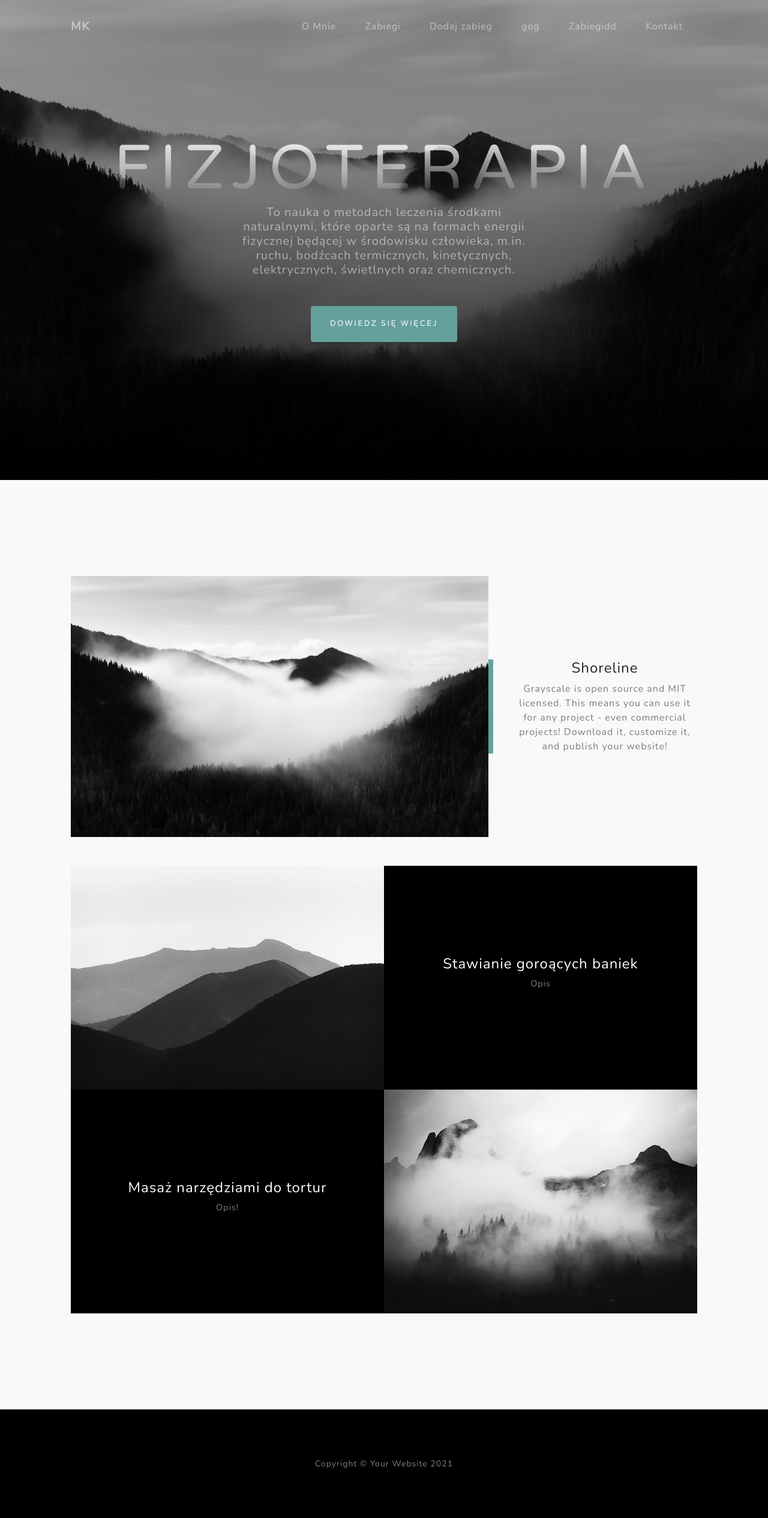
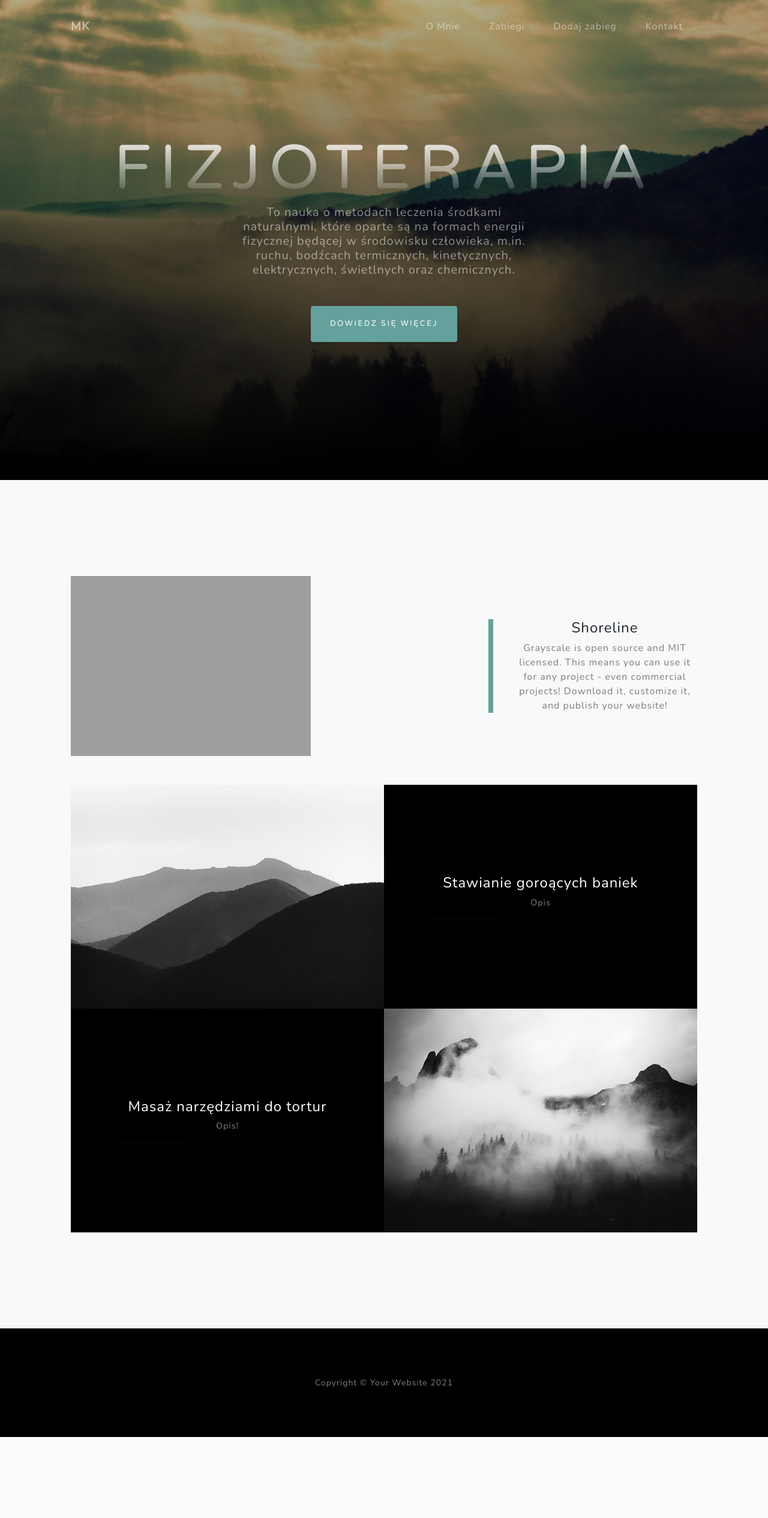
Before and after one commit to KamilKamilK/Fizjoterapy, a Symfony app: template templates/fizjoterapy/procedure.html.twig in a window 1280 px wide. Shown: the whole page at 60% size. After the commit the page ends 2395 px from the top, so only its background shows below. Run offline with Twig, Linux system fonts and the light colour scheme; the template is opened without the code that fills it, so the values that code supplies are empty; some libraries are stand-ins or nearby versions; grey boxes are pictures that could not be loaded.

Commit message:
new front picture added

```diff
--- a/templates/fizjoterapy/procedure.html.twig
+++ b/templates/fizjoterapy/procedure.html.twig
@@ -13,7 +13,7 @@
     <div class="container px-4 px-lg-5">
         <!-- Featured Project Row-->
         <div class="row gx-0 mb-4 mb-lg-5 align-items-center">
-            <div class="col-xl-8 col-lg-7"><img class="img-fluid mb-3 mb-lg-0" src="../assets/img/bg-masthead.jpg"
+            <div class="col-xl-8 col-lg-7"><img class="img-fluid mb-3 mb-lg-0" src="../assets/img/new_front.jpg"
                                                 alt="..."/></div>
             <div class="col-xl-4 col-lg-5">
                 <div class="featured-text text-center text-lg-left">
--- a/templates/front_page/navigation.html.twig
+++ b/templates/front_page/navigation.html.twig
@@ -13,10 +13,7 @@
                     <li class="nav-item"><a class="nav-link" href="{{ path('index') }}#about">O Mnie</a></li>
                     <li class="nav-item"><a class="nav-link" href="{{ path('procedure') }}">Zabiegi</a></li>
                     <li class="nav-item"><a class="nav-link" href="{{ path('add_procedure') }}">Dodaj zabieg</a></li>
-                    <li class="nav-item"><a class="nav-link" href="https://google.com">gog</a></li>
-                    <li class="nav-item"><a class="nav-link"
-                                            href="http://localhost/fizjoterapy/public/procedure.html.twig/">Zabiegidd</a>
-                    </li>
+
                     <li class="nav-item"><a class="nav-link" href="{{ path('index') }}#signup">Kontakt</a></li>
                 </ul>
             </div>
```
Also changed, not shown: assets/img/bg-masthead.jpg, assets/img/bg-masthead2.jpg (added), assets/styles/app.css.
